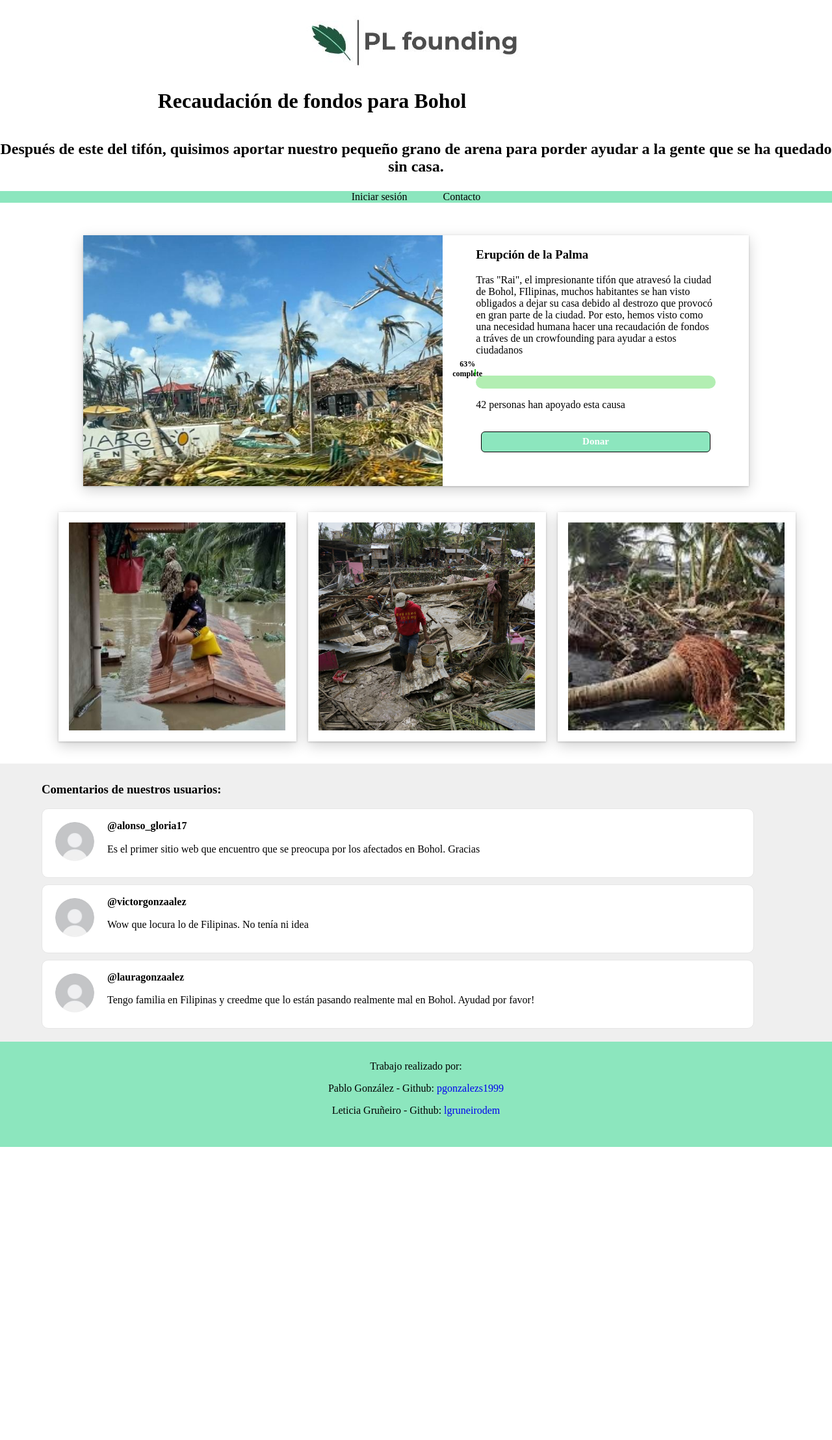
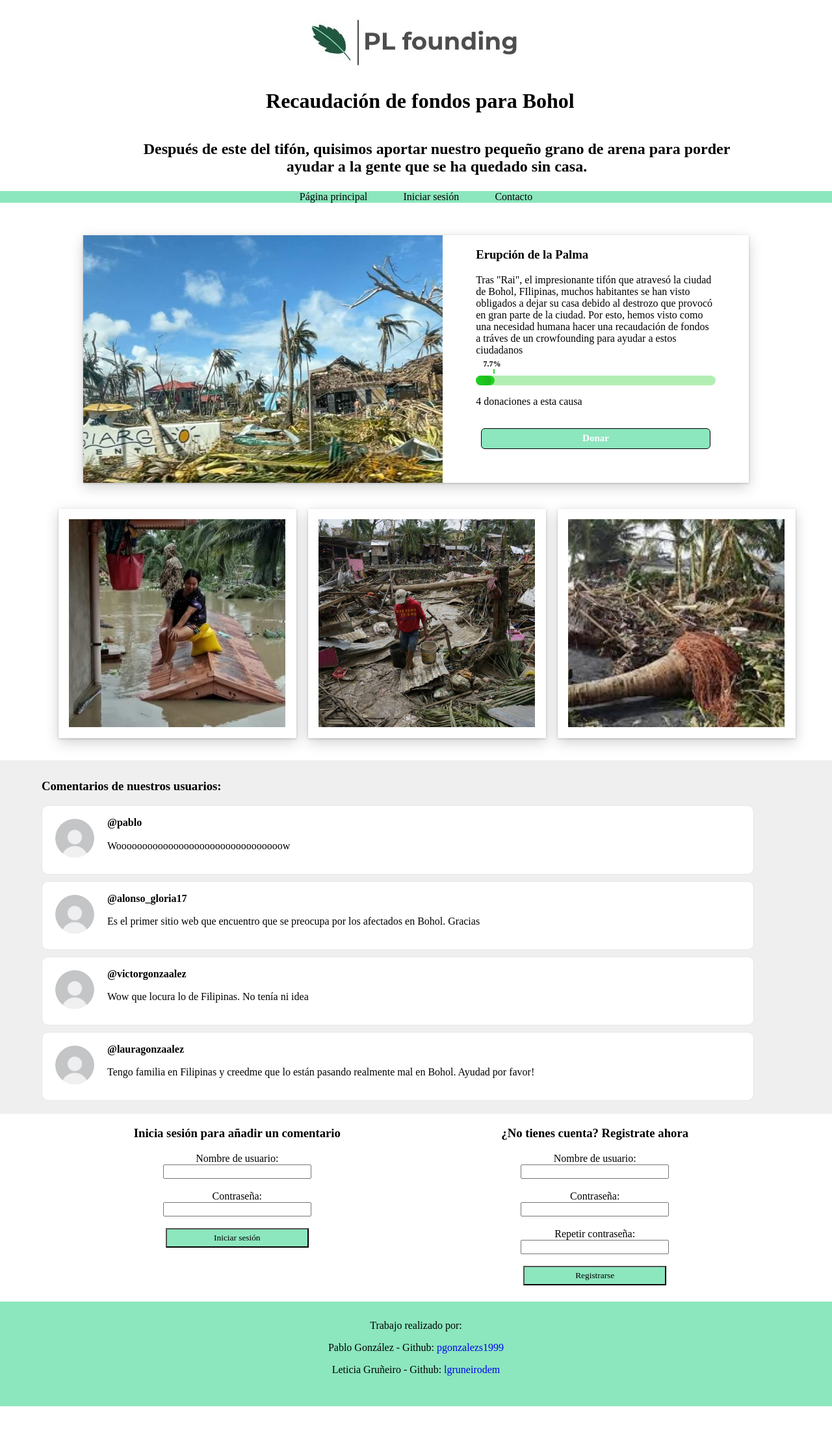
Before and after one commit to pgonzalezs1999/Web_de_crowdfunding, a PHP site: page /Pablo/crowd2.php in a window 1280 px wide. Shown: the whole page at 65% size. Before the commit the page ends 1815 px from the top, so only its background shows below. Run offline with PHP 8.4, Linux system fonts and the light colour scheme; some libraries are stand-ins or nearby versions; some web fonts are replaced.

Commit message:
Aparentemente terminado

```diff
--- a/crowdfunding_lp/crowd2.php
+++ b/crowdfunding_lp/crowd2.php
@@ -1,6 +1,6 @@
 <?php
     session_start();
-    $_SESSION['paginaActual'] = "crowd2";
+    $_SESSION['paginaActual'] = "crowd2.php";
 ?>
 <!DOCTYPE html>
 <html lang="es">
@@ -18,7 +18,6 @@
     <link href="https://fonts.googleapis.com/css2?family=Baloo+Bhaijaan+2&display=swap" rel="stylesheet">
     <script src="https://ajax.googleapis.com/ajax/libs/jquery/3.5.1/jquery.min.js"></script>
 </head>
-<body>
 <header>
     <?php
         if(isset($_SESSION['username']))
@@ -33,25 +32,28 @@
     <div class="logo">
         <a href="index.php"><img src="images/crow3.JPG" alt="logo"></a>
     </div>
+    <div class="texto_header">
         <h1>Recaudación de fondos para Bohol</h1>
         <h2>Después de este del tifón, quisimos aportar nuestro pequeño grano de arena para porder ayudar a la gente que se ha quedado sin casa. </h2>
+    </div>
 </header>
+<body>
     <nav class="navPrincipal">
         <ul>
+            <li class="ratonMano"><a href="index.php">Página principal</a></li>
             <?php
                 if(!isset($_SESSION['username']))
                 {
                     echo '<li class="ratonMano"><a href="#login">Iniciar sesión</a></li>';
                 }
             ?>
-                <li class="ratonMano"><a href="#Contacto">Contacto</a></li>
+            <li class="ratonMano"><a href="#footer">Contacto</a></li>
         </ul>
     </nav>
-
     <div class="informacion_principal">
 
         <div class= "columnas_informacion">
-            <img class="foto_principal" src="images/Bohol_desastre.jpeg" alt="Desastre de bohol" width="500px" height="300px">
+            <img class="foto_principal" src="images/Bohol_desastre.jpeg" alt="Desastre de la palma" width="500px" height="300px">
         </div>
 
         <div id="texto_informacion">
@@ -62,16 +64,48 @@
                 Por esto, hemos visto como una necesidad humana hacer una recaudación de fondos a tráves de un crowfounding para ayudar a estos ciudadanos</p>
 
             <p class="recaudacion"></p>
+            <!--
             <div class="cont">
                 <div class="loader">
-                    <label class="counter"><span class="porcentaje">63%</span> complete</label>
+                    <label class="counter"><span>0%</span> complete</label>
+                </div>
+            </div> -->
+            <?php
+                $total= 5000;
+                $numPersonas=0;
+                $sumDonaciones=0;
+                $porcentajeTotal=0;
+                $ficheroUsuarios = fopen("database/donaciones.csv", "r");
+                if ($ficheroUsuarios !== FALSE)
+                {
+                    while (($arrayLinea = fgetcsv($ficheroUsuarios, 1000, ",")))
+                    {
+                        if($arrayLinea[1] == "Bohol")
+                        {
+                            $numPersonas++;
+                            $sumDonaciones += $arrayLinea[2];
+                            $porcentajeTotal = $sumDonaciones/$total*100;
+                        }
+                    }
+                    fclose($ficheroUsuarios);
+                    echo '
+                        <div class="cont">
+                            <div class="loader" style="width:'.$porcentajeTotal.'%">
+                                <label class="counter">'.$porcentajeTotal.'%</label>
                             </div>
                         </div>
-            <P class="personas_apoyo">42 personas han apoyado esta causa</P>
-
+                        <p class="personas_apoyo"> <span class="Apoyo">'.$numPersonas.'</span> donaciones a esta causa</p>';
+                }
+            ?>
 
             <div class="botones">
-                <button class="button"><a id="enlace_donar" href="donacion.php">Donar</a></button>
+                <?php
+                if(!isset($_SESSION['username'])){
+                    echo'<button class="button" name="enlaceDonacion"><a id="enlace_donar" href=#login >Donar</a></button>';
+                }else{
+                    echo'<button class="button" name="enlaceDonacion"><a id="enlace_donar" href="donacion.php">Donar</a></button>';
+                }
+                ?>
             </div>
 
         </div>
@@ -124,7 +158,7 @@
                 if(isset($_POST['textoComentario']) && $ultimos[0] != $_POST['textoComentario'] && $_POST['textoComentario'] != "")
                 {
                     $ficheroComentarios = fopen("database/comentarios.csv", "a");
-                        $lineaNueva = [$_SESSION['username'], "CrowdfundingLP", $_POST['textoComentario']];
+                    $lineaNueva = [$_SESSION['username'], "Bohol", $_POST['textoComentario']];
                     fputcsv($ficheroComentarios, $lineaNueva);
                     fclose($ficheroComentarios);
                     unset($_POST);
@@ -159,13 +193,50 @@
             }
         ?>
     </div>
+    <?php
+        if(!isset($_SESSION['username'])){
+            $_SESSION['cerrarSesion'] = FALSE;
+            echo '
+                <div class=sistemaLogin>
+                    <div class="login" id="login">
+                        <h3>Inicia sesión para añadir un comentario</h3>
+                        <form action="validarLogin.php" method="post">
+                            Nombre de usuario:<br><input class="inputForm inputUsername" type="text" name="username"/>
+                            <br><br>
+                            Contraseña:<br><input class="inputForm inputPassword" type="password" name="password"/>
+                            <br><br>
+                            <button class="botonForm ratonMano" type="submit">Iniciar sesión</button>
+                        </form>
+                    </div>
+                    <div class ="registro" id="registro">
+                        <h3>¿No tienes cuenta? Registrate ahora</h3>
+                        <form action="registroUsers.php" method="post">
+                            Nombre de usuario: <br><input class="inputForm" type="text" name="username"/>
+                            <br><br>
+                            Contraseña: <br><input class="inputForm" type="password" name="password"/>
+                            <br><br>
+                            Repetir contraseña: <br><input class="inputForm" type="password" name="repassword"/>
+                            <br><br>
+                            <input class="botonForm ratonMano" type="submit" value="Registrarse" name="RegistrarUser"/>
+                        </form>
+                    </div>
+                </div>';
+        }
+    ?>
+
 </body>
 <footer id="footer">
+    <?php
+    if(isset($_SESSION['username']))
+    {
+        $_SESSION['cerrarSesion'] = TRUE;
+        echo '<p><a href="validarLogin.php">Cerrar sesión</a></p>';
+    }
+    ?>
     <p>Trabajo realizado por:</p>
     <p>Pablo González - Github: <a href="https://github.com/pgonzalezs1999">pgonzalezs1999</a></p>
     <p>Leticia Gruñeiro - Github: <a href="https://github.com/lgruneirodem">lgruneirodem</a></p>
     <button class="regreso ratonMano"><i class="gg-chevron-up" onclick="regresar()"></i></button>
 </footer>
 <script src="js/principal.js"></script>
-<script src="js/crowd1.js"></script>
 </html>
--- a/crowdfunding_lp/css/styleCrowd1.css
+++ b/crowdfunding_lp/css/styleCrowd1.css
@@ -111,8 +111,7 @@
     cursor: pointer;
 }
 
-/* elementos donde se explicar de que va el
- crowfounding.*/
+/* Elementos donde se explicar de qué va el crowfounding.*/
 
 .informacion_principal{
     display: flex;
@@ -163,13 +162,13 @@
 
 .cont{
     margin-top: 30px;
-    height: 20px;
+    height: 15px;
     width: 100%;
     background: rgba(0, 200, 0, .3);
     border-radius: 50px;
 }
 .cont .loader{
-    height: 20px;
+    height: 15px;
     position: relative;
     box-sizing: border-box;
     width: 0%;
@@ -210,7 +209,7 @@
     text-align: center;
     top: -25px;
     font-weight: 600;
-    transition: .3s;
+    transition: .1s;
 }
 .cont .loader:after{
     content: "";
@@ -223,33 +222,8 @@
 }
 .cont:hover .loader label{
     transform: scale(1.5);
-    transition: .3s;
+    transition: .1s;
 }
-
-/*
-.barraProgreso{
-    flex: 10;
-    width: 100%;
-    height: 20px;
-    margin-top: 1vh;
-    margin-left: 3%;
-    margin-bottom: 10SSvh;
-    border: 1px solid #000000;
-    background-color: #cccccc;
-    border-top-left-radius: 60px;
-    border-top-right-radius: 60px;
-    border-bottom-right-radius: 60px;
-    border-bottom-left-radius: 60px;
-}
-
-.porcentaje{
-    width: 50%;
-    height: 20px;
-    background-color: var(--nuestroColor);
-    border-right: 1px solid #000000;
-    border-top-left-radius: 60px;
-    border-bottom-left-radius: 60px;
-}*/
 
 /*Layout de los botones de donación*/
 .botones
--- a/crowdfunding_lp/database/comentarios.csv
+++ b/crowdfunding_lp/database/comentarios.csv
@@ -11,3 +11,5 @@
 alan_levy00,LaPalma,Mis 5€ para La Palma. Espero que ayuden!
 claudiaardanuy,LaPalma,Gracias por el dinero de La Palma chicos!
 alonso_gloria17,Bohol,Es el primer sitio web que encuentro que se preocupa por los afectados en Bohol. Gracias
+qwerty,CrowdfundingLP,fofofof
+pablo,Bohol,Woooooooooooooooooooooooooooooooow
--- a/crowdfunding_lp/database/donaciones.csv
+++ b/crowdfunding_lp/database/donaciones.csv
@@ -1,9 +1,13 @@
 pgonzalezs,LaPalma,110
+pgonzalezs,Bohol,25
 lgruneiro,LaPalma,140
 otrouser,LaPalma,300
+qwerty,Bohol,100
+victorgonzaalez,Bohol,60
 lgruneiro,LaPalma,200
 lgruneiro,LaPalma,200
 pgonzalezs,LaPalma,100
 leti18,LaPalma,100
 leti18,LaPalma,200
 letie18,LaPalma,200
+farrenyalvaro,Bohol,200
--- a/crowdfunding_lp/database/usuarios.csv
+++ b/crowdfunding_lp/database/usuarios.csv
@@ -1,8 +1,4 @@
 letie18,1234
-,
-letie18,1234letie18,1234
 elene,1234
-leti18,1234
-leti18,1234
 pablo,pa123
 qwerty,qwerty
```
Also changed, not shown: crowdfunding_lp/RegistroDonaciones.php (+8 -1 lines), crowdfunding_lp/crowd1.php (+20 -14 lines), crowdfunding_lp/css/styleDonacion.css (+5 -2 lines), crowdfunding_lp/donacion.php (+11 -10 lines). Lines whose indentation alone changed are shown as unchanged.
